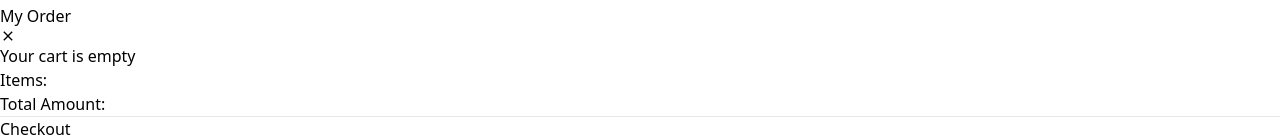
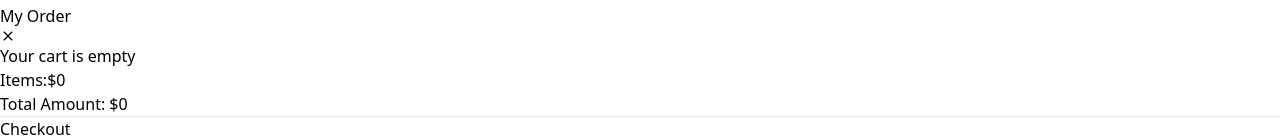
Before and after one commit to CodeforNitin/full-stack-projects, a React (Vite) app in the folder p2-foodie-app/frontend/: page / in a window 1280 px wide. Shown: the part 8356-8496 px from the top of the page. Built offline with nearby package versions, Linux system fonts and the light colour scheme.

Commit message:
totalItems,totalPrice calculation on ItemCard

```diff
--- a/p2-foodie-app/frontend/src/components/Cart.jsx
+++ b/p2-foodie-app/frontend/src/components/Cart.jsx
@@ -11,6 +11,9 @@
 
   const [activeCart, setActiveCart] = useState(true)
   const cartItems = useSelector((state) => state.cart.cart)
+  const totalQty = cartItems.reduce((totalQty, item) => totalQty + item.qty, 0)
+  const totalPrice = cartItems.reduce((total, item) => total+item.qty*item.price, 0)
+  const totalItems = cartItems.reduce((totalItems, item) => totalItems+item.qty, 0)
   return (
     <>
     <div className={`fixed right-0 top-0 w-full lg:w-[20vw] bg-white p-5 h-full  ${activeCart ? "translate-x-0" : "translate-x-full"} z-50 transition-all duration-500`}>
@@ -39,14 +42,16 @@
         )}
 
         <div className='absolute bottom-0'>
-            <h3 className='font-semibold text-gray-800'>Items: </h3>
-            <h3 className='font-semibold text-gray-800'>Total Amount: </h3>
+            <h3 className='font-semibold text-gray-800'>Items:${totalItems} </h3>
+            <h3 className='font-semibold text-gray-800'>Total Amount: ${totalPrice}</h3>
             <hr className='w-[90vw] lg:[18vw] my-2'/>
             <button className='bg-green-500 font-bold px-3 text-white py-2 rounded-md w-[90vw] lg:w-[18vw] mb-5'> Checkout</button>
         </div>
     </div>
 
-    <FaShoppingCart onClick = {() => setActiveCart(!activeCart)} className="rounded-full bg-white shadow-md text-4xl p-2 fixed bottom-4 right-4"/>
+    <FaShoppingCart onClick = {() => setActiveCart(!activeCart)}
+    className={`rounded-full bg-white shadow-md text-4xl p-2 fixed bottom-4 right-4 ${totalQty >0 && "animate-bounce delay-500 transition-all"}`}/>
+    {/* className="rounded-full bg-white shadow-md text-4xl p-2 fixed bottom-4 right-4"/> */}
 
     </>
 
--- a/p2-foodie-app/frontend/src/components/ItemCard.jsx
+++ b/p2-foodie-app/frontend/src/components/ItemCard.jsx
@@ -22,7 +22,7 @@
               className="border-2 border-gray-600 text-gray-600 hover:text-white hover:bg-green-500 hover:border-none rounded-md p-1 text-xl transition-all ease-linear cursor-pointer"
             />
             <span>{qty}</span>
-            <AiOutlinePlus onClick={()=> qty>1 ? dispatch(incrementQty({id})) : (qty=0)}
+            <AiOutlinePlus onClick={()=> qty>0 ? dispatch(incrementQty({id})) : (qty=0)}
               className="border-2 border-gray-600 text-gray-600 hover:text-white hover:bg-green-500 hover:border-none rounded-md p-1 text-xl transition-all ease-linear cursor-pointer"
             />
           </div>
```
